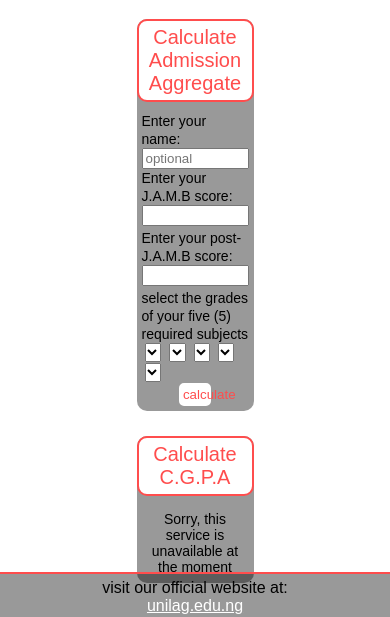
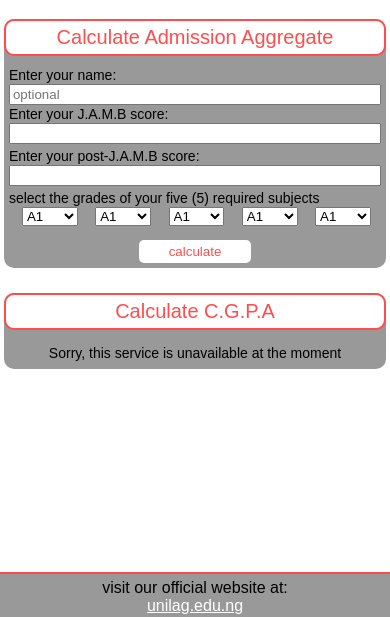
Before and after one commit to clintonpi/unilag-calc, a plain HTML site: page index.html in a window 390 px wide. Shown: the part 227-844 px from the top of the page. Drawn offline with Linux system fonts and the light colour scheme.

Commit message:
added media queries

```diff
--- a/index.html
+++ b/index.html
@@ -2,6 +2,7 @@
 <html lang="en">
     <head>
         <meta charset="utf-8">
+        <meta name="viewport" content="width=device-width">
         <title>Unilag exam calculator</title>
         <link rel="icon" href="unilag-logo.jpeg" type="img/jpeg">
         <link rel="stylesheet" type="text/css" href="style.css">
--- a/style.css
+++ b/style.css
@@ -3,6 +3,7 @@ body {
     font-family: sans-serif;
     padding: 0;
     margin: 0;
+    min-width: 260px;
 }
 
 header {
@@ -150,10 +151,70 @@ footer {
     padding: 5px 0 0;
     box-sizing: border-box;
     margin: 0;
-    position: fixed;
+    position: absolute;
     bottom: 0px;
 }
 
 footer a {
    color: white;
 }
+
+/************
+media queries
+************/
+
+/*big tablets*/
+@media screen and (max-width: 1200px) {
+    .exams {
+        width: 40%;
+    }
+
+    .action, .action:hover {
+        margin-top: 10px;
+    }
+}
+
+/*tablets*/
+@media screen and (max-width: 800px) {
+    .exams {
+        width: 50%;
+    }
+
+    .action, .action:hover {
+        margin-top: 10px;
+    }
+}
+
+/*big mobiles*/
+@media screen and (max-width: 650px) {
+    .exams {
+        width: 75%;
+    }
+
+    .action, .action:hover {
+        margin-top: 10px;
+    }
+}
+
+/*mobiles*/
+@media screen and (max-width: 400px) {
+    .exams {
+        width: 98%;
+    }
+
+    .action, .action:hover {
+        margin-top: 10px;
+    }
+}
+
+
+
+/*all that won't show footer on full screen*/
+
+@media screen and (max-height: 650px) {
+    footer {
+        position: relative;
+        bottom: 0;
+    }
+
+}
```
